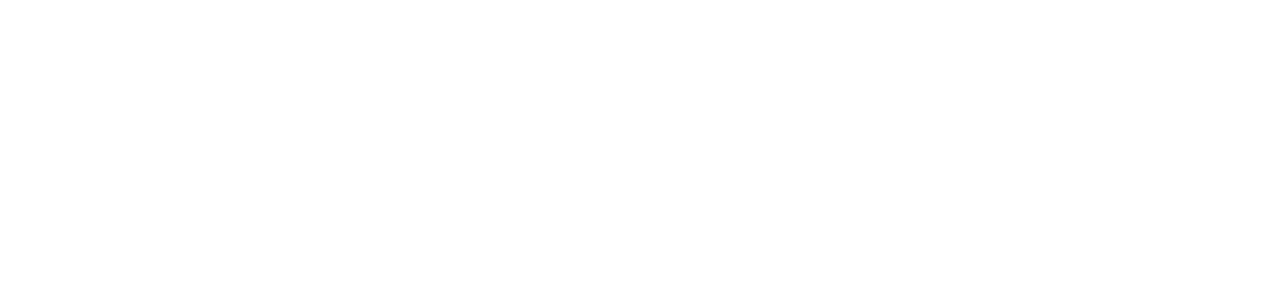
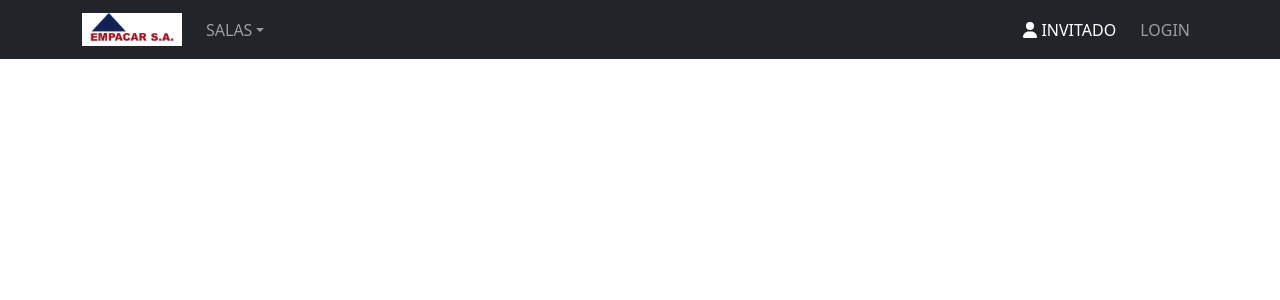
Before and after one commit to fjpm91/r_emp, a React (Create React App) app: page / in a window 1280 px wide. Before the commit this address had no page. Shown: the top 300 px of the page. Built offline with nearby package versions, Linux system fonts and the light colour scheme.

Commit message:
cambios pre produccion

```diff
--- a/src/App.js
+++ b/src/App.js
@@ -1,11 +1,13 @@
 
 
 import RouterConfig from './navigation/RouterConfig';
+import MenuNavbar from './layouts/MenuNavbar';
 import './App.css';
 import './components/styles.css';
 function App() {
   return (
     <>
+    <MenuNavbar/>
     <RouterConfig/>
     </>
   );
--- a/src/components/FormReunion.js
+++ b/src/components/FormReunion.js
@@ -153,8 +153,8 @@
 
 
         <div className="row my-4">
-            {(localStorage.getItem('username')=='Invitado') ? null :
-            (<button type="submit" ref={refb} className="btn btn-success">{(props.reunion) ? `MODIFICAR` : "REGISTRAR"}</button>)
+            {(localStorage.getItem('username')) ?
+            (<button type="submit" ref={refb} className="btn btn-success">{(props.reunion) ? `MODIFICAR` : "REGISTRAR"}</button>) : null
             }
         </div>
         </form>
--- a/src/components/FormSala.js
+++ b/src/components/FormSala.js
@@ -3,7 +3,7 @@
 import { useNavigate, useParams } from 'react-router-dom';
 import { useForm } from 'react-hook-form';
 import axios from "../api/AxiosApi";
-import MenuNavbar from '../layouts/MenuNavbar'
+import MenuNavbar from '../layouts/MenuNavbar';
 
 const FormSala = () => {
     const bigcheckbox = {
@@ -98,7 +98,6 @@
 
     return (
         <>
-    <MenuNavbar/>
 
         <div className='container'>
             <div className='row mt-3'>
--- a/src/components/Home.js
+++ b/src/components/Home.js
@@ -56,7 +56,7 @@
 
   return (
     <>
-    <MenuNavbar/>
+
 
 <div className='card-img-top'>
   <p className='bienvenido'>Bienvenido</p>
--- a/src/components/ShowReuniones.js
+++ b/src/components/ShowReuniones.js
@@ -77,7 +77,7 @@
 
 
   return (
-    <> <MenuNavbar/>
+    <>
     <div className="container">
     <div className="row mt-2">
     <h1>Calendario Salas</h1>
@@ -95,7 +95,10 @@
         </div>
     </div>
     <div className="row mt-2">
-        <button className="btn btn-success" onClick={()=>{reunion.current = null;handleShow()}}>Programar reunion</button>
+      { ((localStorage.getItem('username')) ?
+        <button className="btn btn-success" onClick={()=>{reunion.current = null;handleShow()}}>Programar reunion</button> : null
+        )}
+
     </div>
 
     <Modal show={show} onHide={handleClose} className="modal-md">
--- a/src/components/ShowSalas.js
+++ b/src/components/ShowSalas.js
@@ -84,7 +84,7 @@
 
   return (
     <>
-    <MenuNavbar/>
+
     <div className="container">
       <div className="mt-3">
         {/* <PDFDownloadLink document={<PrintSoldes prop={{id:1}}/>} filename={`Soldes1`}>
--- a/src/layouts/MenuNavbar.js
+++ b/src/layouts/MenuNavbar.js
@@ -6,16 +6,21 @@
 import { FontAwesomeIcon } from '@fortawesome/react-fontawesome';
 import { faEdit, faEye, faTrash, faTrashCan, faUser} from "@fortawesome/free-solid-svg-icons";
 const MenuNavbar = () => {
-    const [usershow, setUsershow] = useState('Invitado');
+    const [usershow, setUsershow] = useState('INVITADO');
     const navigate = useNavigate();
     useEffect (()=> {
-        setUsershow(localStorage.getItem('username'))
+        setUsershow((localStorage.getItem('username')) ? localStorage.getItem('username') : 'INVITADO')
         console.log(localStorage.getItem('username'))
     },[])
+    useEffect (()=> {
+        setUsershow((localStorage.getItem('username')) ? localStorage.getItem('username') : 'INVITADO')
+
+    },[localStorage.getItem('username')])
+
     const logoEstilo = {width: '100px'};
     const logout = () =>{
         localStorage.clear();
-        setUsershow('Invitado');
+        setUsershow('INVITADO');
         navigate("/login");
     }
 
@@ -24,7 +29,7 @@
         <Navbar bg="dark" expand="md" variant="dark">
             <Container>
                 {/* <Navbar.Brand href="/home">EMPACAR</Navbar.Brand> */}
-                <Navbar.Brand href="/prueba"><img src={empicon} style={logoEstilo}/></Navbar.Brand>
+                <Navbar.Brand href="/home"><img src={empicon} style={logoEstilo}/></Navbar.Brand>
                 <Navbar.Toggle aria-controls="basic-navbar-nav" />
                 <Navbar.Collapse id="basic-navbar-nav">
                     <Nav className="me-auto">
@@ -36,7 +41,11 @@
                     </Nav>
                     <Nav className="d-flex">
                                 <Nav.Link className='text-white mx-2'><FontAwesomeIcon icon={faUser} /> {usershow} </Nav.Link>
-                                <Nav.Link onClick={logout} className='ml-4'>LOGOUT </Nav.Link>
+
+                                {(
+                                (localStorage.getItem('username')) ?
+                                <Nav.Link onClick={logout} className='ml-4'>LOGOUT </Nav.Link> : <Nav.Link href="/login" className='ml-4'>LOGIN </Nav.Link>
+                            )}
                     </Nav>
                 </Navbar.Collapse>
             </Container>
--- a/src/navigation/RouterConfig.js
+++ b/src/navigation/RouterConfig.js
@@ -13,6 +13,7 @@
 import Prueba from '../components/prueba';
 import ViewSala from '../components/ViewSala';
 import MenuNavbar from '../layouts/MenuNavbar';
+
 //import Protected from '../Protected';
 
 
```
